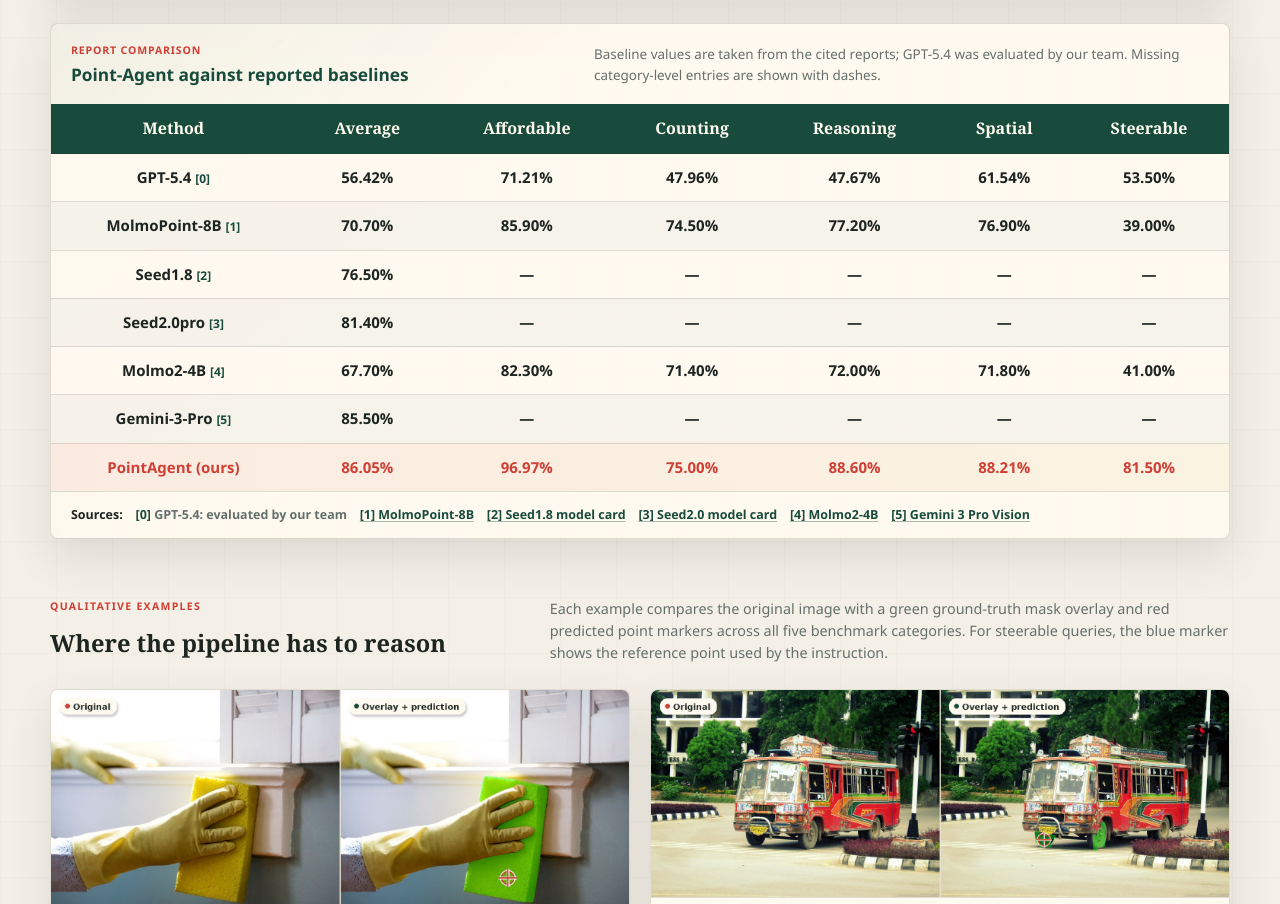
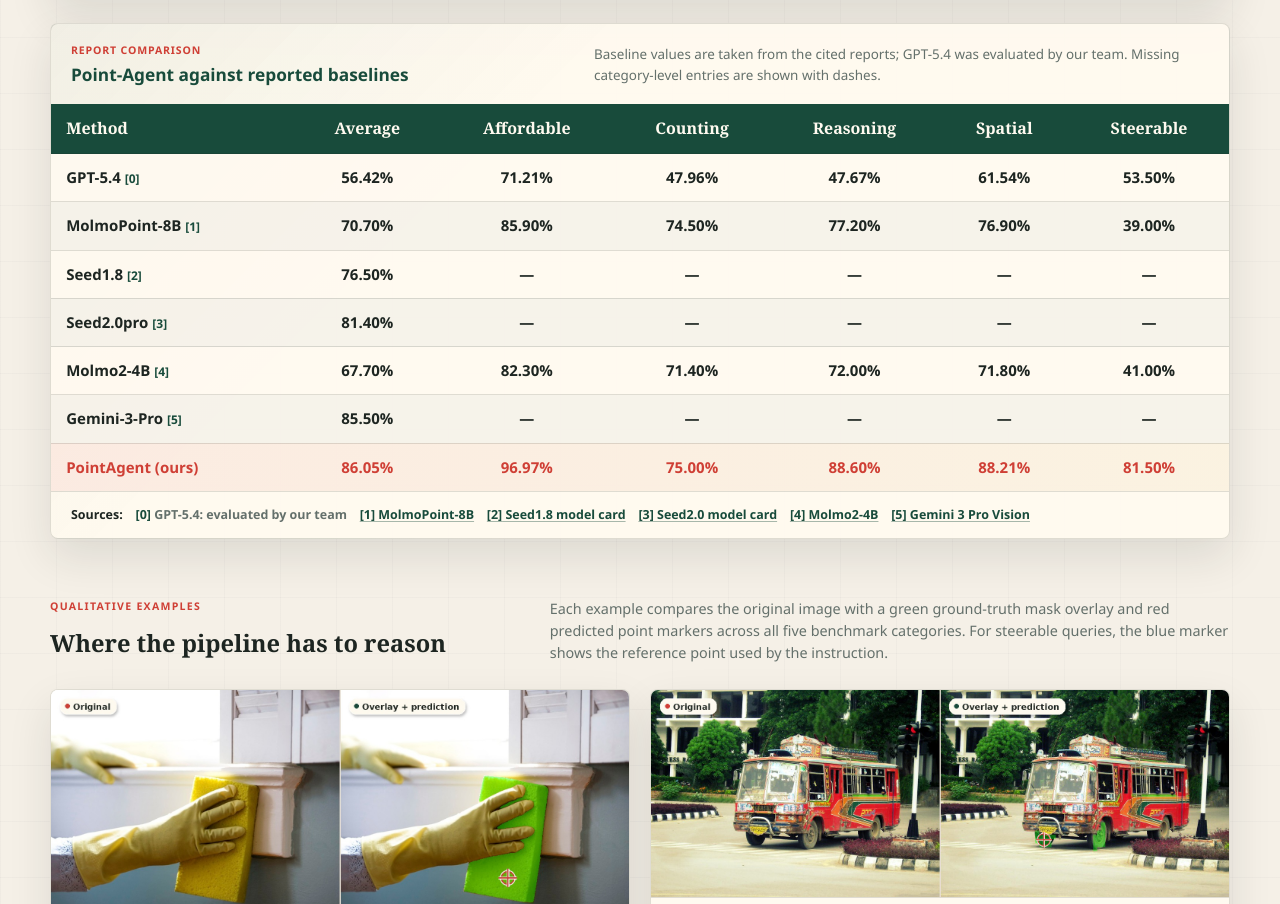
Before and after one commit to xiuguangli/PointBenchWorkShop, a plain HTML site: page pointarena_champion_page/index.html in a window 1280 px wide. Shown: the part 2035-2939 px from the top of the page. Drawn offline with Linux system fonts and the light colour scheme.

Commit message:
Left align method column

```diff
--- a/pointarena_champion_page/styles.css
+++ b/pointarena_champion_page/styles.css
@@ -651,6 +651,11 @@ h3 {
   white-space: nowrap;
 }
 
+.comparison-table th:first-child,
+.comparison-table td:first-child {
+  text-align: left;
+}
+
 .comparison-table thead th {
   border-top: 0;
   background: var(--green-dark);
```
